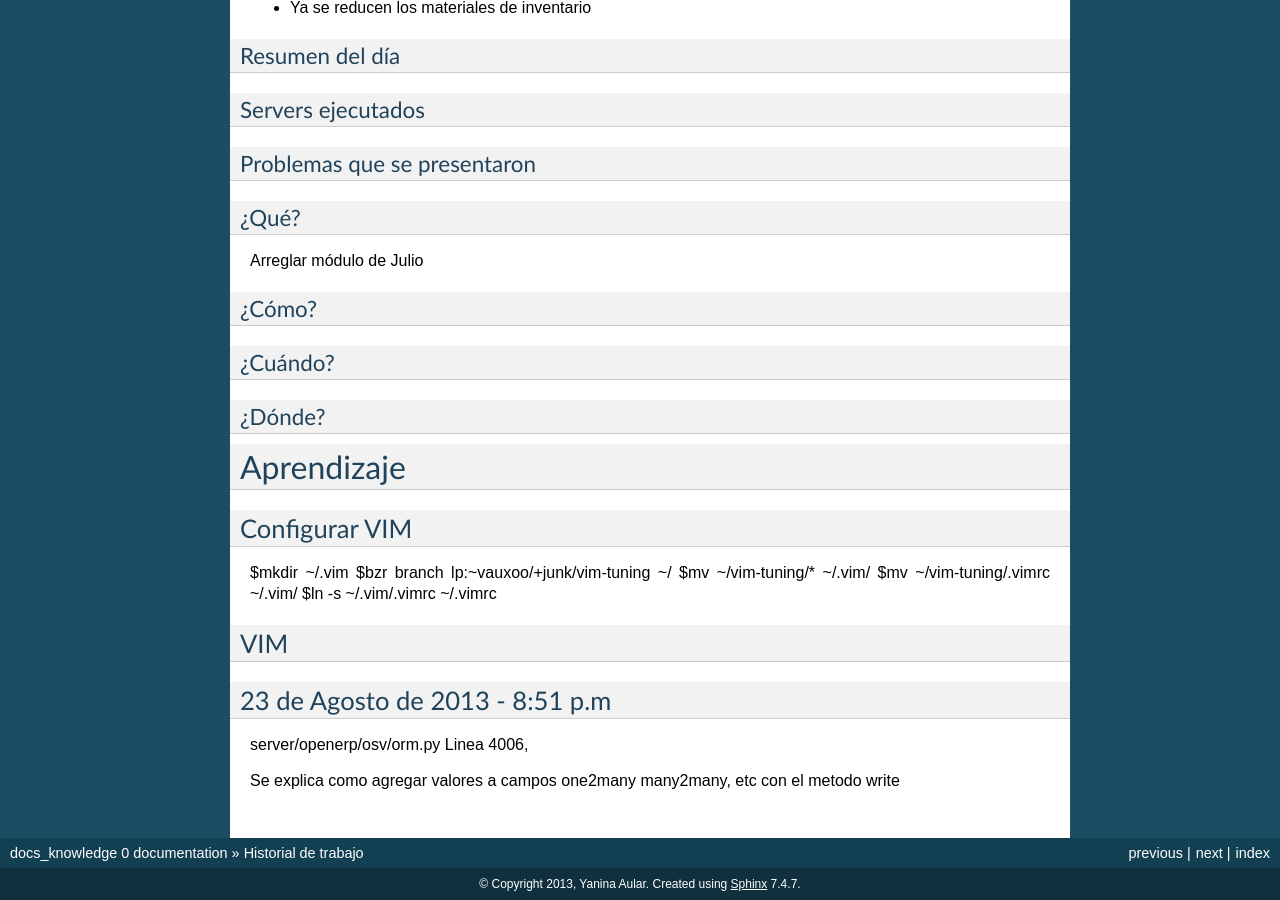
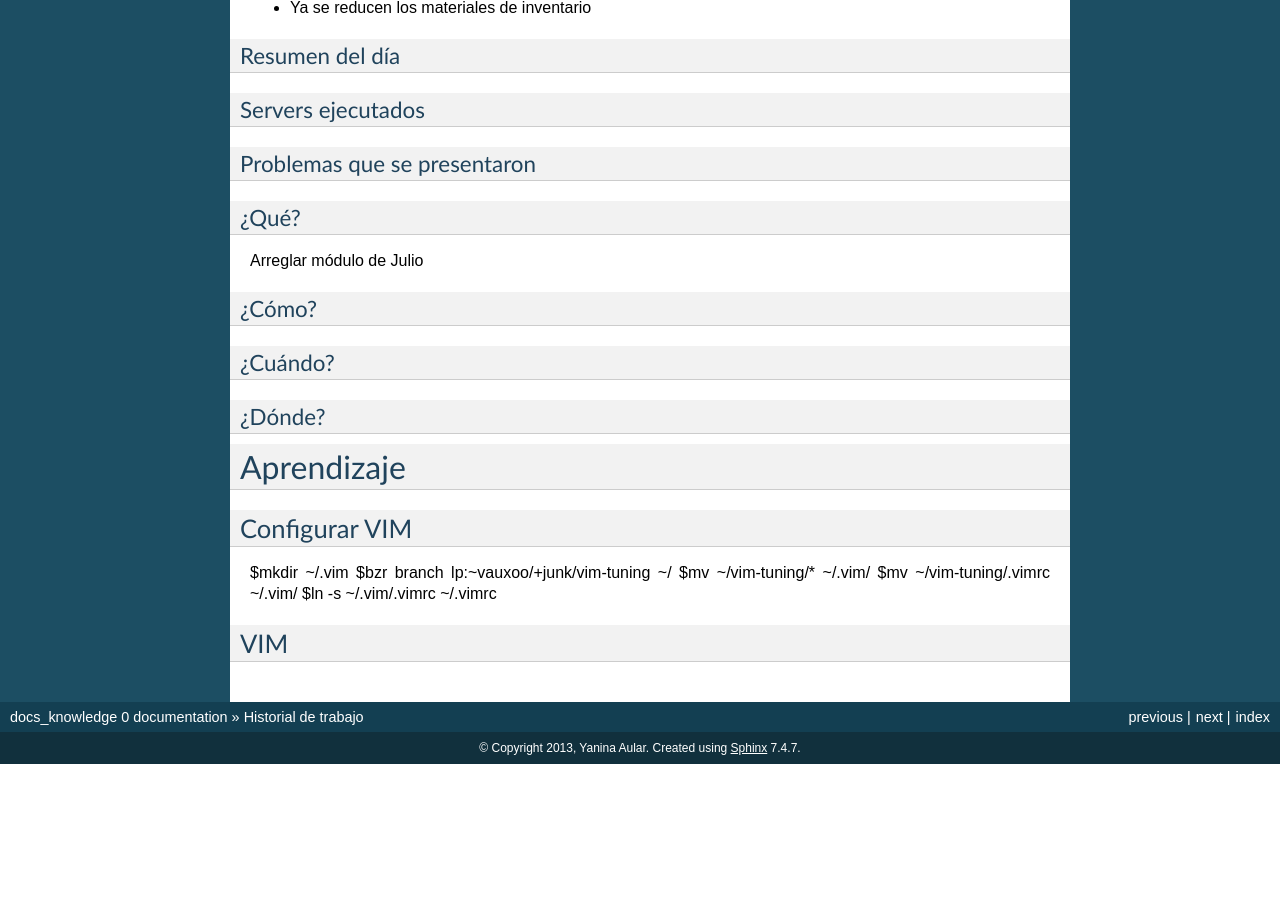
Before and after one commit to yaniaular/knowledge, a Sphinx documentation site: the page built from source/donde_quede.rst, in a window 1280 px wide and 900 px high, scrolled down 989 px. Built offline with Sphinx 7.4.7, drawn with Linux system fonts in a browser that asks for light colours; formulas are drawn with MathJax 3; pages that are not in the unit, such as notebooks, are missing from menus; after the commit the page ends 1753 px from its top, so only the background shows below that; some of the changed text lies outside the part shown.

Commit message:
[ADD] tópico openerp

```diff
--- a/source/donde_quede.rst
+++ b/source/donde_quede.rst
@@ -104,13 +104,3 @@ $ln -s ~/.vim/.vimrc ~/.vimrc
 
 VIM
 ---
-
-23 de Agosto de 2013 - 8:51 p.m
--------------------------------
-
-server/openerp/osv/orm.py
-Linea 4006,
-
-Se explica como agregar valores
-a campos one2many many2many, etc
-con el metodo write
--- a/source/index.rst
+++ b/source/index.rst
@@ -13,6 +13,7 @@ Contents:
 
 
    donde_quede
+   openerp
    aplicacion
    postgresql
 
```
